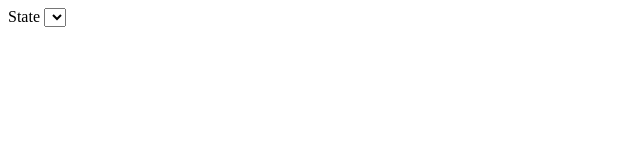
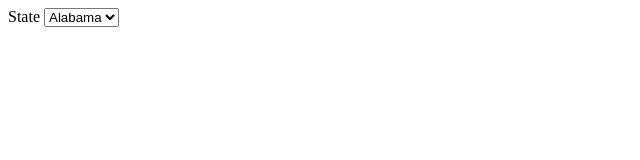
Before and after one commit to ccchippp/Dropdown-Menu-States, a website with bundled scripts: page index.html in a window 1280 px wide. Shown: the whole page, without its empty margins (0-640 px from the left). Built offline with nearby package versions, Linux system fonts and the light colour scheme.

Commit message:
added state abbreviations

```diff
--- a/index.html
+++ b/index.html
@@ -8,5 +8,56 @@
 	</head>
 	<body>
     <label>State</label>
-    <select data-custom></select>
+    <select data-custom>
+		<option value="AL">Alabama</option>
+		<option value="AK">Alaska</option>
+		<option value="AZ">Alabama</option>
+		<option value="AR">Alabama</option>
+		<option value="CA">Alabama</option>
+		<option value="CO">Alabama</option>
+		<option value="CT">Alabama</option>
+		<option value="DE">Alabama</option>
+		<option value="FL">Alabama</option>
+		<option value="GA">Alabama</option>
+		<option value="HI">Alabama</option>
+		<option value="ID">Alabama</option>
+		<option value="IL">Alabama</option>
+		<option value="IN">Alabama</option>
+		<option value="IA">Alabama</option>
+		<option value="KS">Alabama</option>
+		<option value="KY">Alabama</option>
+		<option value="LA">Alabama</option>
+		<option value="ME">Alabama</option>
+		<option value="MD">Alabama</option>
+		<option value="MA">Alabama</option>
+		<option value="MI">Alabama</option>
+		<option value="MN">Alabama</option>
+		<option value="MS">Alabama</option>
+		<option value="MO">Alabama</option>
+		<option value="MT">Alabama</option>
+		<option value="NE">Alabama</option>
+		<option value="NV">Alabama</option>
+		<option value="NH">Alabama</option>
+		<option value="NJ">Alabama</option>
+		<option value="NM">Alabama</option>
+		<option value="NY">Alabama</option>
+		<option value="NC">Alabama</option>
+		<option value="ND">Alabama</option>
+		<option value="OH">Alabama</option>
+		<option value="OK">Alabama</option>
+		<option value="OR">Alabama</option>
+		<option value="PA">Alabama</option>
+		<option value="RI">Alabama</option>
+		<option value="SC">Alabama</option>
+		<option value="SD">Alabama</option>
+		<option value="TN">Alabama</option>
+		<option value="TX">Alabama</option>
+		<option value="UT">Alabama</option>
+		<option value="VT">Alabama</option>
+		<option value="VA">Alabama</option>
+		<option value="WA">Alabama</option>
+		<option value="WV">Alabama</option>
+		<option value="WI">Alabama</option>
+		<option value="WY">Alabama</option>
+	</select>
 	</body>
```
